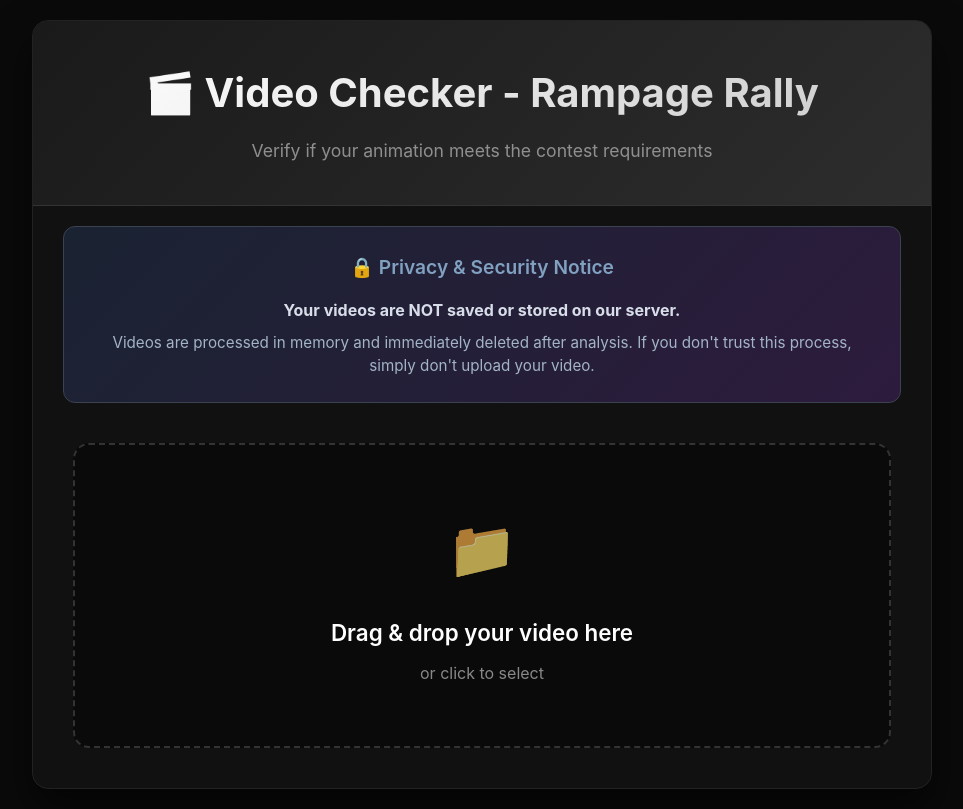
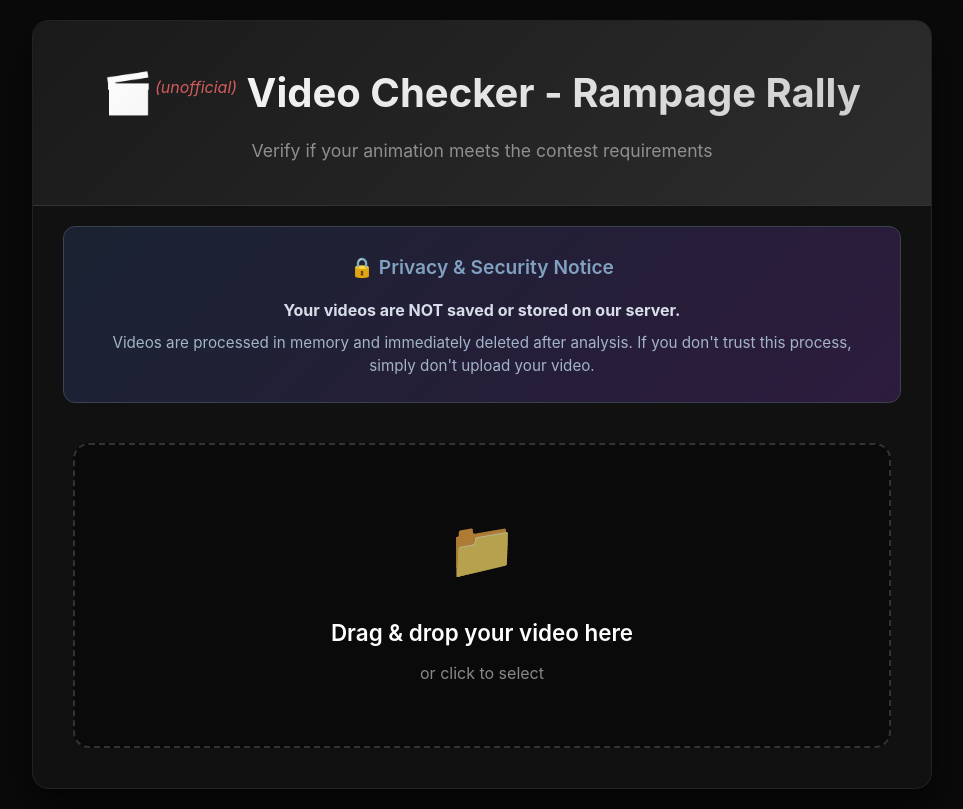
Before and after one commit to TRAGADA/video_checker, a website: page index.html in a window 1280 px wide. Shown: the whole page, without its empty margins (158-1121 px from the left). Drawn offline with Linux system fonts and the light colour scheme.

Commit message:
unofficial

```diff
--- a/index.html
+++ b/index.html
@@ -9,7 +9,7 @@
 <body>
     <div class="container">
         <header>
-            <h1>🎬 Video Checker - Rampage Rally</h1>
+            <h1>🎬<span class="unofficial">(unofficial)</span> Video Checker - Rampage Rally</h1>
             <p>Verify if your animation meets the contest requirements</p>
         </header>
 
--- a/style.css
+++ b/style.css
@@ -39,6 +39,19 @@ header h1 {
     -webkit-background-clip: text;
     -webkit-text-fill-color: transparent;
     background-clip: text;
+}
+
+.unofficial {
+    font-size: 0.4em;
+    color: #ff6b6b;
+    font-weight: 400;
+    background: none;
+    -webkit-text-fill-color: #ff6b6b;
+    opacity: 0.8;
+    text-transform: lowercase;
+    font-style: italic;
+    vertical-align: super;
+    margin-left: 2px;
 }
 
 header p {
```
